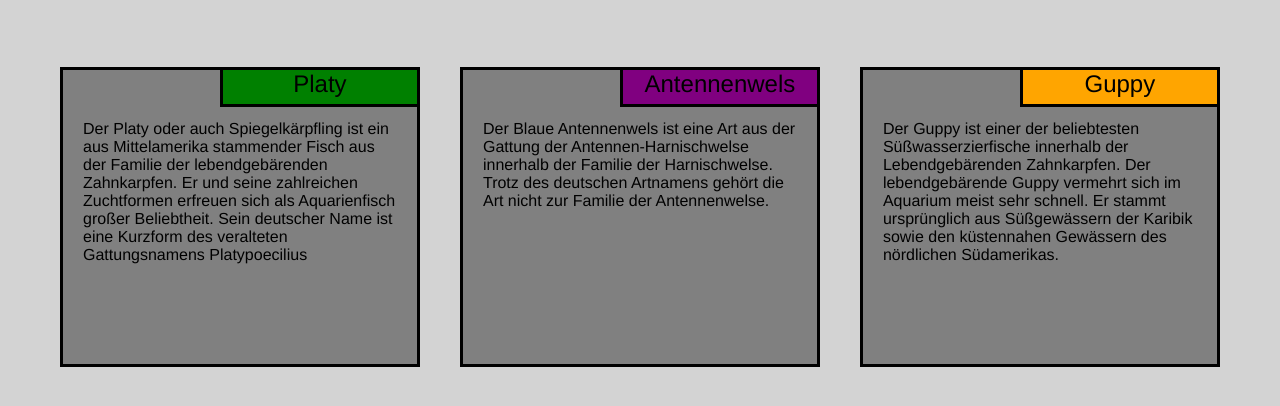
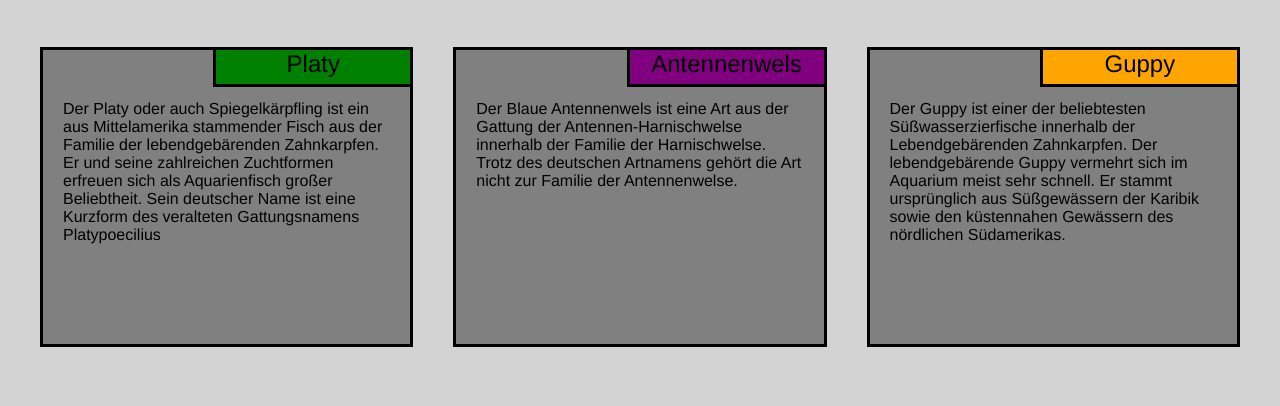
Before and after one commit to AndreaHerbstArval/coursera-test, a plain HTML site: page module2-solution/index.html in a window 1280 px wide. Shown: the part 58-464 px from the top of the page. Drawn offline with Linux system fonts and the light colour scheme.

Commit message:
solution for module 2

```diff
--- a/module2-solution/css/style.css
+++ b/module2-solution/css/style.css
@@ -8,8 +8,8 @@
 
 }
 
-.row{ margin: 20px;
-      padding: 20px;
+.row{
+  padding: 20px;
 }
 
 h1 {
@@ -21,6 +21,7 @@ h1 {
 
 div {
   position: relative;
+  top: 0px;
 }
 
 p {
@@ -33,10 +34,11 @@ p {
 p1 {
   border: 3px solid black;
   position: absolute;
-  top: 20px;
   right: 20px;
+
   width: 200px;
   height: 40px;
+
   text-align: center;
   float: right;
   font-size: 1.5em;
@@ -45,7 +47,9 @@ p1 {
 .text {
   padding: 20px;
   padding-top: 50px;
-  margin: 20px;
+  margin-left: 20px;
+  margin-right: 20px;
+  margin-bottom: 20px;
 }
 
 #Antennenwels {
@@ -57,8 +61,6 @@ p1 {
 #Guppy {
   background-color: orange;
 }
-
-
 
 
 /********** Large devices only **********/
```
